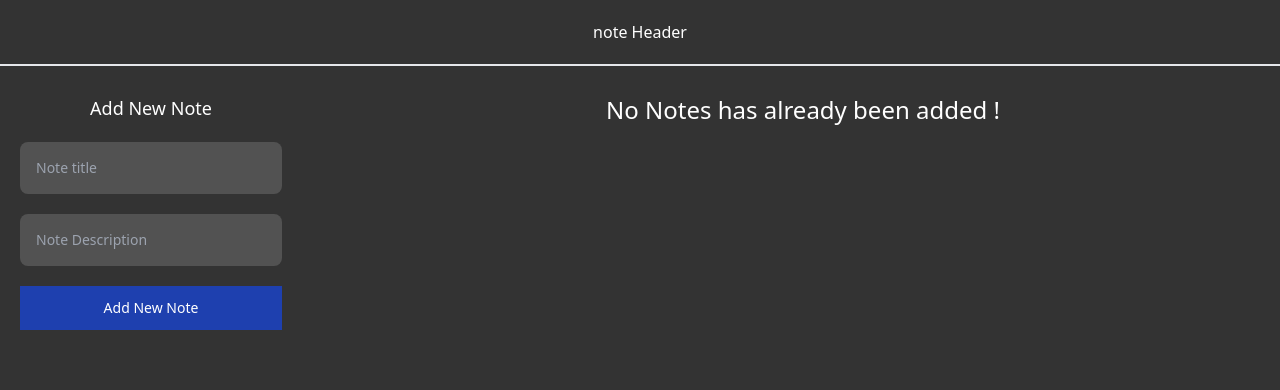
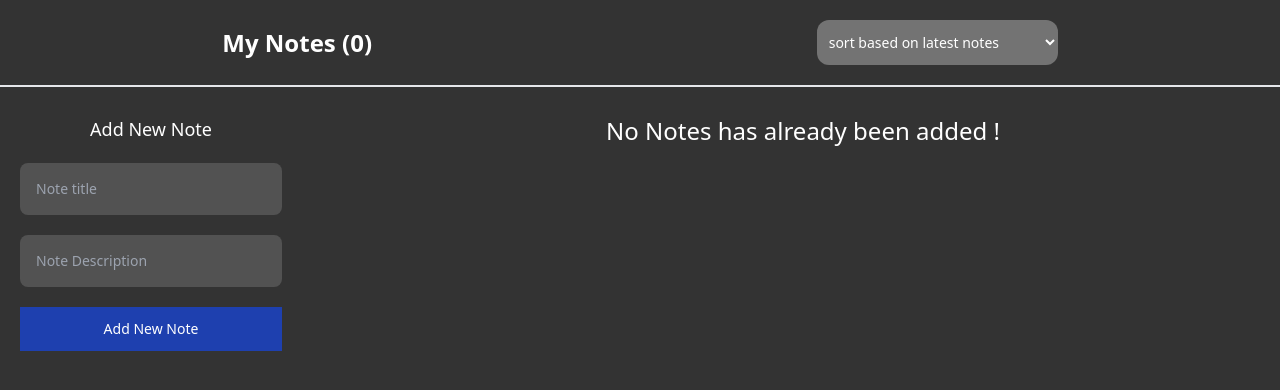
Before and after one commit to salarGholami/Add-Todo, a React (Vite) app: page / in a window 1280 px wide. Shown: the top 390 px of the page. Built offline with nearby package versions, Linux system fonts and the light colour scheme.

Commit message:
Sort Notes

```diff
--- a/src/App.jsx
+++ b/src/App.jsx
@@ -1,9 +1,11 @@
 import { useState } from "react";
 import AddNewNote from "./components/AddNewNote";
 import NoteList from "./components/NoteList";
+import NoteHeader from "./components/NoteHeader";
 
 function App() {
   const [notes, setNotes] = useState([]);
+  const [sortBy, setSortBy] = useState("latest");
 
   const handleAddNotes = (newNote) => {
     setNotes((preNotes) => [...preNotes, newNote]);
@@ -35,13 +37,18 @@ function App() {
       <div className="container mx-auto text-white">
         <div className="grid grid-cols-12">
           <div className="col-span-12">
-            <header className="border-b-2 mb-7 py-5">
-              <h1 className="text-center">note Header</h1>
+            <header className="border-b-2 mb-7">
+              <NoteHeader
+                notes={notes}
+                sortBy={sortBy}
+                onSortBy={(e) => setSortBy(e.target.value)}
+              />
             </header>
             <main className="grid grid-cols-12 md:gap-6">
               <AddNewNote onAddNote={handleAddNotes} />
               <NoteList
                 notes={notes}
+                sortBy={sortBy}
                 onDelete={handleDeleteNote}
                 onComplete={handleCompleteNote}
               />
--- /dev/null
+++ b/src/components/NoteHeader.jsx
@@ -0,0 +1,31 @@
+function NoteHeader({ notes, sortBy, onSortBy }) {
+  return (
+    <div className="flex justify-around items-center py-5">
+      <div className="flex justify-center items-center">
+        <h1 className="text-xl md:text-2xl font-bold">
+          My Notes ({notes.length})
+        </h1>
+      </div>
+
+      <div className="flex justify-center items-center">
+        <select
+          className="bg-neutral-500 text-sm py-3 px-2 rounded-xl"
+          value={sortBy}
+          onChange={onSortBy}
+        >
+          <option className="py-3 px-2" value="latest">
+            sort based on latest notes
+          </option>
+          <option className="py-3 px-2" value="earliest">
+            sort based on earliest notes
+          </option>
+          <option className="py-3 px-2" value="completed">
+            sort based on completed notes
+          </option>
+        </select>
+      </div>
+    </div>
+  );
+}
+
+export default NoteHeader;
--- a/src/components/NoteList.jsx
+++ b/src/components/NoteList.jsx
@@ -1,11 +1,27 @@
 import NoteStatus from "./NoteStatus";
 
-function NoteList({ notes, onDelete, onComplete }) {
+function NoteList({ notes, onDelete, onComplete, sortBy }) {
+  let sortedNotes = notes;
+
+  if (sortBy === "earliest")
+    sortedNotes = [...notes].sort(
+      (a, b) => new Date(a.createdAt) - new Date(b.createdAt)
+    );
+
+  if (sortBy === "latest")
+    sortedNotes = [...notes].sort(
+      (a, b) => new Date(b.createdAt) - new Date(a.createdAt)
+    );
+
+  if (sortBy === "completed")
+    sortedNotes = [...notes].sort(
+      (a, b) => Number(a.completed) - Number(b.completed)
+    );
 
   return (
     <div className="col-span-12 md:col-span-8 lg:col-span-9 mt-6 md:mt-0 ">
       <NoteStatus notes={notes} />
-      {notes.map((note) => (
+      {sortedNotes.map((note) => (
         <NoteItem
           key={note.id}
           note={note}
```
